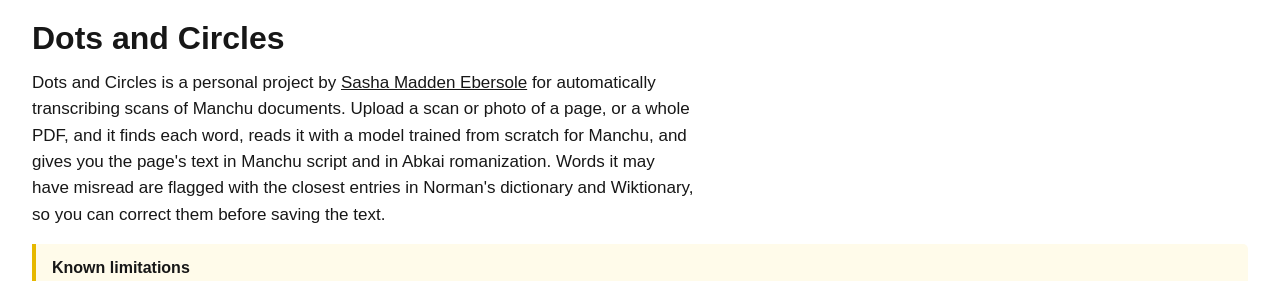
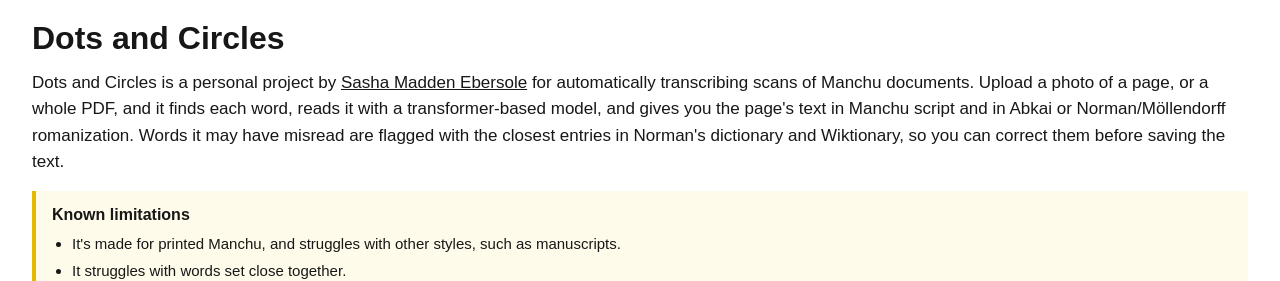
Before and after one commit to AVespaIsNotAMotorcycle/dots-and-circles-frontend, a Next.js app: page / in a window 1280 px wide. Shown: the part 134-415 px from the top of the page. Built offline with nearby package versions, Linux system fonts and the light colour scheme; no server answers.

Commit message:
Update intro

```diff
--- a/app/main.module.css
+++ b/app/main.module.css
@@ -1,6 +1,5 @@
 /* What the site is, under its title */
 .intro {
-	max-width: 70ch;
 	margin-top: .5rem;
 	font-size: 1.0625rem;
 	line-height: 1.55;
--- a/app/page.tsx
+++ b/app/page.tsx
@@ -14,10 +14,10 @@ export default function Home() {
 				{'Dots and Circles is a personal project by '}
 				<a href="https://sasha-m-ebersole.com/">Sasha Madden Ebersole</a>
 				{' for automatically transcribing scans of Manchu documents. '}
-				Upload a scan or photo of a page,
-				or a whole PDF, and it finds each word, reads it with a model trained
-				from scratch for Manchu, and gives you the page&apos;s text in Manchu
-				script and in Abkai romanization. Words it may have misread are flagged
+				Upload a photo of a page,
+				or a whole PDF, and it finds each word, reads it with a transformer-based
+				model, and gives you the page&apos;s text in Manchu script and in Abkai or
+				Norman/Möllendorff romanization. Words it may have misread are flagged
 				with the closest entries in Norman&apos;s dictionary and Wiktionary, so
 				you can correct them before saving the text.
 			</p>
```
